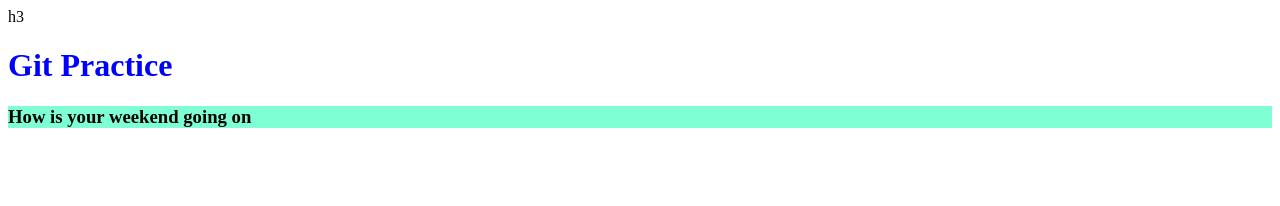
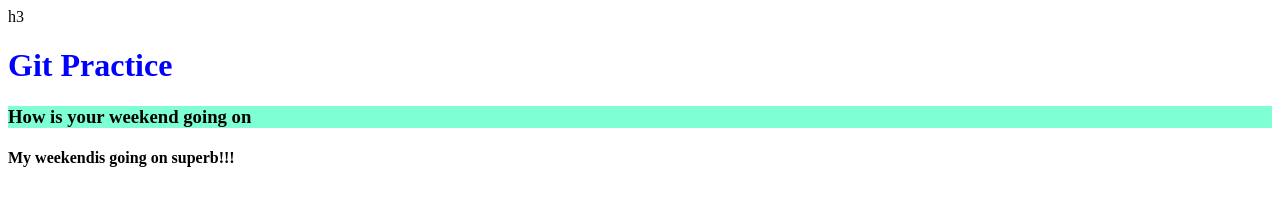
Before and after one commit to nitishzx0325/HelloTest, a plain HTML site: page index.html in a window 1280 px wide. Drawn offline with Linux system fonts and the light colour scheme.

Commit message:
merge extra branch in main

```diff
--- a/index.html
+++ b/index.html
@@ -9,5 +9,6 @@
   <body>
     <h1 style="color: blue">Git Practice</h1>
     <h3 style="background-color: aquamarine;"">How is your weekend going on</h3>
+    <h4> My weekendis going on superb!!!</h4>
   </body>
 </html>
```
